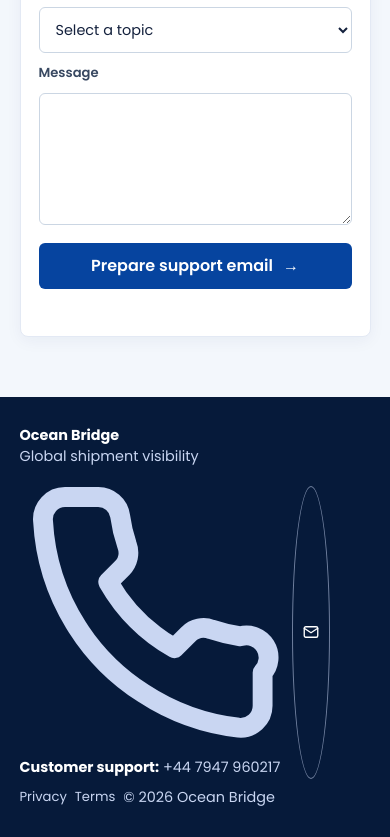
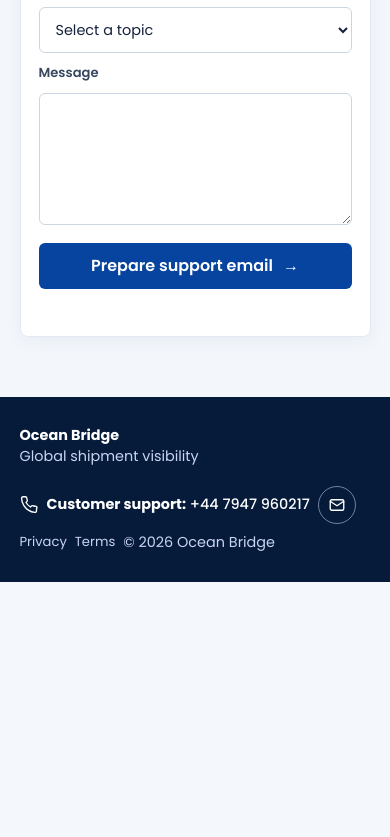
Before and after one commit to juniorprincemhelem/ocean-bridge-tracking, a website: page index.html in a window 390 px wide. Shown: the part 5216-6053 px from the top of the page. After the commit the page ends 5798 px from the top, so only its background shows below. Drawn offline with nearby package versions, Linux system fonts and the light colour scheme.

Commit message:
Style customer support phone link

```diff
--- a/styles.css
+++ b/styles.css
@@ -158,6 +158,9 @@ a { color: inherit; text-decoration: none; }
 .contact-icon-link { display: inline-grid; width: 38px; aspect-ratio: 1; place-items: center; border: 1px solid rgba(201, 214, 242, .55); border-radius: 50%; color: #fff; transition: background .2s, color .2s; }
 .contact-icon-link:hover { background: #fff; color: var(--navy); }
 .contact-icon-link svg { width: 18px; height: 18px; }
+.support-phone-link { display: inline-flex; align-items: center; gap: 9px; color: #fff; font-weight: 500; white-space: nowrap; }
+.support-phone-link svg { width: 18px; height: 18px; flex: 0 0 auto; }
+.support-phone-link:hover { color: #7de4ff; }
 #track, #services, #about, #coverage, #faq, #contact { scroll-margin-top: 16px; }
 .service-area { padding: 64px 0; background: #eaf4fb; }
 .service-area-inner { display: grid; grid-template-columns: minmax(0, 1fr) minmax(0, .9fr); align-items: center; gap: 48px; }
```
